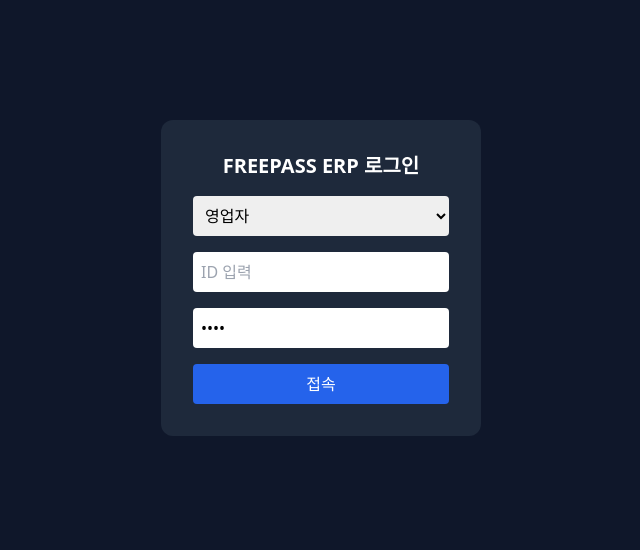
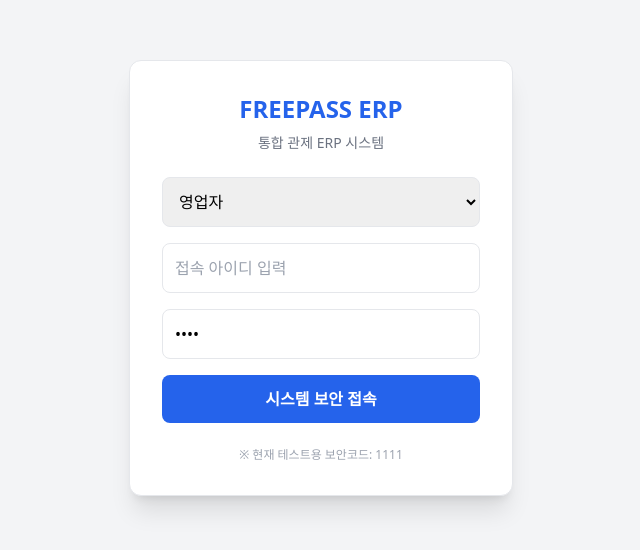
Before and after one commit to freepass-creator/freeepasserp2, a Next.js app: page /gate in a window 1280 px wide. Shown: the part 122-672 px from the top of the page, without its empty margins (319-959 px from the left). Built offline with nearby package versions, Linux system fonts and the light colour scheme; no server answers.

Commit message:
Update page.js

```diff
--- a/src/app/gate/page.js
+++ b/src/app/gate/page.js
@@ -13,10 +13,10 @@
 
   const [role, setRole] = useState("sales");
   const [id, setId] = useState("");
-  const [pw, setPw] = useState("7777");
+  const [pw, setPw] = useState("1111"); // 기본값 1111로 변경
 
   async function handleLogin() {
-    if (pw !== "7777") return showMessage("보안코드 오류");
+    if (pw !== "1111") return showMessage("보안코드 오류");
     if (!id) return showMessage("ID 입력");
 
     await loginAnon();
@@ -27,14 +27,24 @@
   }
 
   return (
-    <div className="h-screen flex items-center justify-center bg-slate-900 text-white">
-      <div className="bg-slate-800 p-8 rounded-xl w-80 space-y-4">
-        <h1 className="text-xl font-bold text-center">FREEPASS ERP 로그인</h1>
+    <div className="h-screen flex items-center justify-center bg-gray-100">
+      <div className="bg-white shadow-xl border border-gray-200 p-8 rounded-xl w-96 space-y-6">
+
+        <div className="text-center space-y-2">
+          <h1 className="text-2xl font-bold text-blue-600">
+            FREEPASS ERP
+          </h1>
+          <p className="text-gray-500 text-sm">
+            통합 관제 ERP 시스템
+          </p>
+        </div>
+
+        <div className="space-y-4">
 
           <select
             value={role}
             onChange={(e) => setRole(e.target.value)}
-          className="w-full p-2 text-black rounded"
+            className="w-full p-3 border rounded-lg focus:outline-none focus:ring-2 focus:ring-blue-500"
           >
             <option value="sales">영업자</option>
             <option value="supplier">공급사</option>
@@ -42,25 +52,32 @@
           </select>
 
           <input
-          placeholder="ID 입력"
+            placeholder="접속 아이디 입력"
             value={id}
             onChange={(e) => setId(e.target.value)}
-          className="w-full p-2 text-black rounded"
+            className="w-full p-3 border rounded-lg focus:outline-none focus:ring-2 focus:ring-blue-500"
           />
 
           <input
             type="password"
+            placeholder="보안 비밀번호 입력"
             value={pw}
             onChange={(e) => setPw(e.target.value)}
-          className="w-full p-2 text-black rounded"
+            className="w-full p-3 border rounded-lg focus:outline-none focus:ring-2 focus:ring-blue-500"
           />
 
           <button
             onClick={handleLogin}
-          className="w-full bg-blue-600 py-2 rounded"
+            className="w-full bg-blue-600 hover:bg-blue-700 text-white py-3 rounded-lg font-semibold transition"
           >
-          접속
+            시스템 보안 접속
           </button>
+
+        </div>
+
+        <div className="text-center text-xs text-gray-400">
+          ※ 현재 테스트용 보안코드: 1111
+        </div>
       </div>
     </div>
   );
```
Lines whose indentation alone changed are shown as unchanged.
